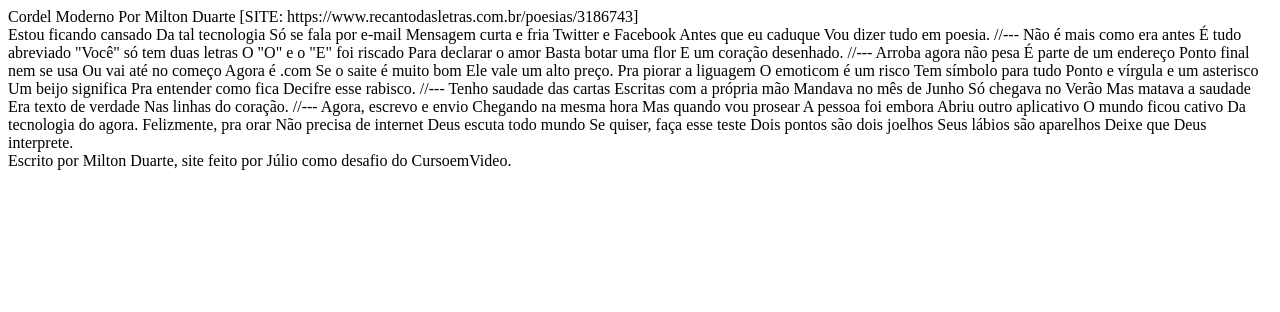
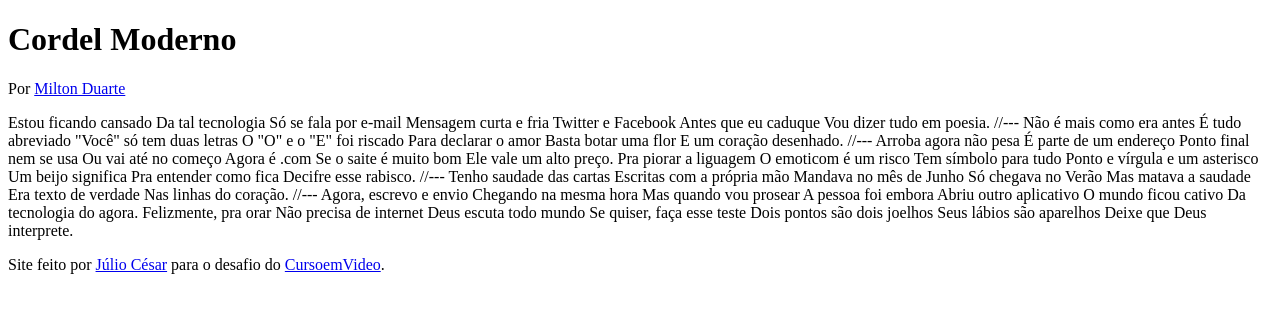
Before and after one commit to JulioCesar0000/html-css, a plain HTML site: page Desafios/d5/index.html in a window 1280 px wide. Drawn offline with Linux system fonts and the light colour scheme.

Commit message:
atualizei o d5

```diff
--- a/Desafios/d5/index.html
+++ b/Desafios/d5/index.html
@@ -7,9 +7,8 @@
 </head>
 <body>
     <header>
-        Cordel Moderno
-        Por Milton Duarte
-        [SITE: https://www.recantodasletras.com.br/poesias/3186743]
+        <h1>Cordel Moderno</h1>
+        <p>Por <a href=" https://www.recantodasletras.com.br/poesias/3186743" target="_blank">Milton Duarte</a></p>
     </header>
 
     Estou ficando cansado
@@ -76,6 +75,8 @@
     Seus lábios são aparelhos
     Deixe que Deus interprete.
 
-    <footer>Escrito por Milton Duarte, site feito por Júlio como desafio do CursoemVideo.</footer>
+    <footer>
+      <p>Site feito por <a href="https://github.com/JulioCesar0000?tab=repositories" target="_blank">Júlio César</a> para o desafio do <a href="https://www.youtube.com/@CursoemVideo" target="_blank">CursoemVideo</a>.</p>
+    </footer>
 </body>
 </html>
```
